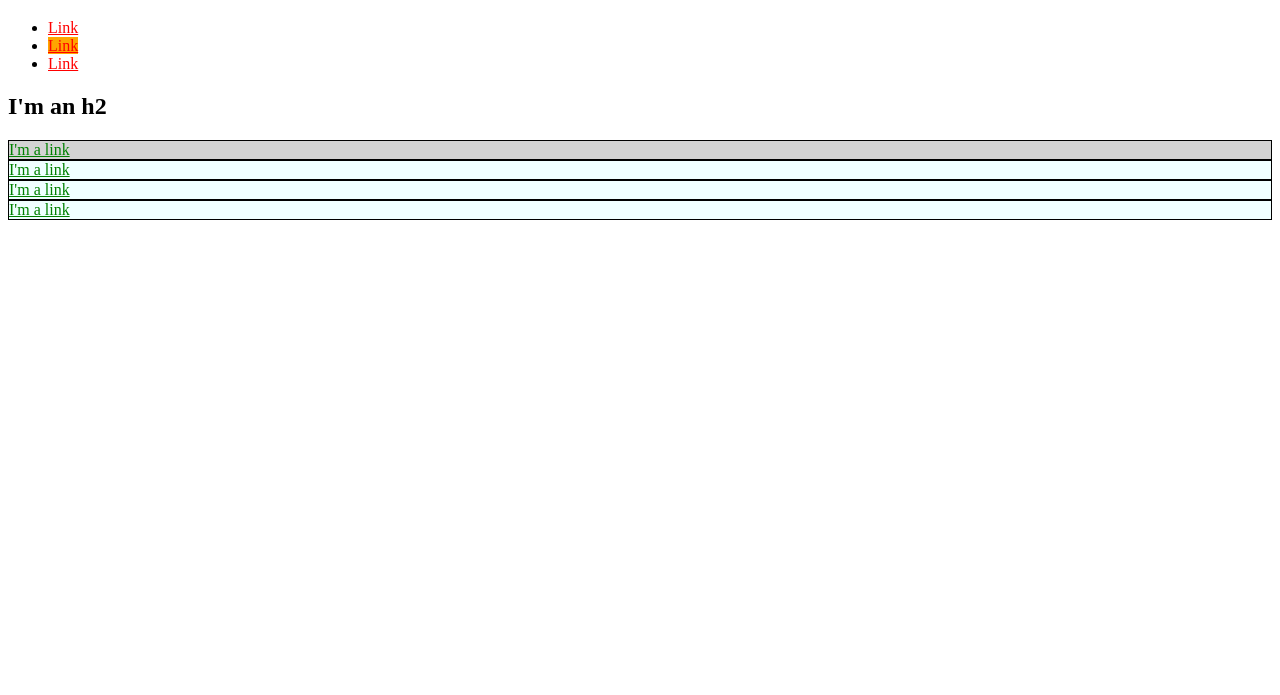
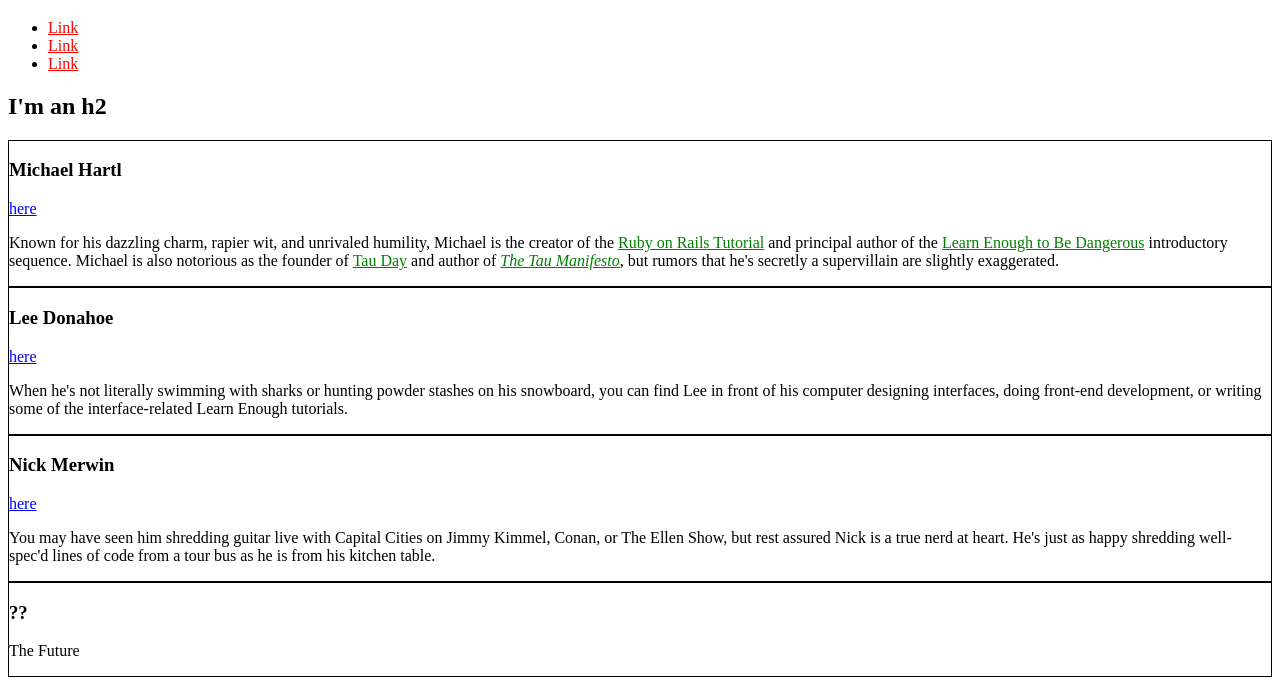
Before and after one commit to marjondev/marjondev.github.io, a plain HTML site: page index.html in a window 1280 px wide. Shown: the part 61-756 px from the top of the page. Drawn offline with Linux system fonts and the light colour scheme.

Commit message:
apply css best practices

```diff
--- a/index.html
+++ b/index.html
@@ -4,22 +4,21 @@
 		<title>Test Page: Don't Panic</title>
 		<meta charset="utf-8">
 		<style>
+			/* GLOBAL STYLES */
 			a {
 				color: red;
 			}
-			#citrus {
-				background-color: orange;
+
+			/* SOCIAL STYLES */
+			.social-link {
+				color: blue;
 			}
-			#exec-bio {
-				background-color: lightgray;
-			}
-			.ao {
-				background-color: azure;
-			}
+
+			/* BIO STYLES */
 			.bio-box {
 				border: 1px solid black;
 			}
-			.bio-box a {
+			.bio-copy a {
 				color: green;
 			}
 		</style>
@@ -28,22 +27,56 @@
 		<h1>I'm an h1</h1>
 		<ul>
 			<li><a href="https://example.com">Link</a></li>
-			<li><a href="https://example.com" id="citrus">Link</a></li>
+			<li><a href="https://example.com">Link</a></li>
 			<li><a href="https://example.com">Link</a></li>
 		</ul>
 
 		<h2>I'm an h2</h2>
-		<div id="exec-bio" class="bio-box ao">
-			<a href="https://example.com">I'm a link</a>
+		<div class="bio-box">
+			<h3>Michael Hartl</h3>
+			<a href="https://twitter.com/mhartl" class="social-link">here</a>
+			<div class="bio-copy">
+			<p>
+				Known for his dazzling charm, rapier wit, and unrivaled humility,
+				Michael is the creator of the
+				<a href="https://www.railstutorial.org">Ruby on Rails Tutorial</a>
+				and principal author of the
+				<a href="https://learnenough.com">Learn Enough to Be Dangerous</a>
+				introductory sequence.  Michael is also notorious as the founder of
+				<a href="http://tauday.com">Tau Day</a>
+				and author of
+				<a href="http://tauday.com/tau-manifesto"><em>The Tau Manifesto</em></a>,
+				but rumors that he's secretly a supervillain are slightly exaggerated.
+			</p>
+			</div>
 		</div>
-		<div class="bio-box ao">
-			<a href="https://example.com">I'm a link</a>
+		<div class="bio-box">
+			<h3>Lee Donahoe</h3>
+			<a href="https://twitter.com/leedonahoe" class="social-link">here</a>
+			<div class="bio-copy">
+			<p>
+				When he's not literally swimming with sharks or hunting powder stashes on his snowboard,
+				you can find Lee in front of his computer designing interfaces, doing front-end development,
+				or writing some of the interface-related Learn Enough tutorials.
+			</p>
+			</div>
 		</div>
-		<div class="bio-box ao">
-			<a href="https://example.com">I'm a link</a>
+		<div class="bio-box">
+			<h3>Nick Merwin</h3>
+			<a href="https://twitter.com/nickmerwin" class="social-link">here</a>
+			<div class="bio-copy">
+			<p>
+				You may have seen him shredding guitar live with Capital Cities on
+				Jimmy Kimmel, Conan, or The Ellen Show, but rest assured Nick is a true nerd at heart.
+				He's just as happy shredding well-spec'd lines of code from a tour bus as he is from his kitchen table.
+			</p>
+			</div>
 		</div>
-		<div class="bio-box ao">
-			<a href="https://example.com">I'm a link</a>
+		<div class="bio-box">
+			<h3>??</h3>
+			<p>
+				The Future
+			</p>
 		</div>
 	</body>
 </html>
```
